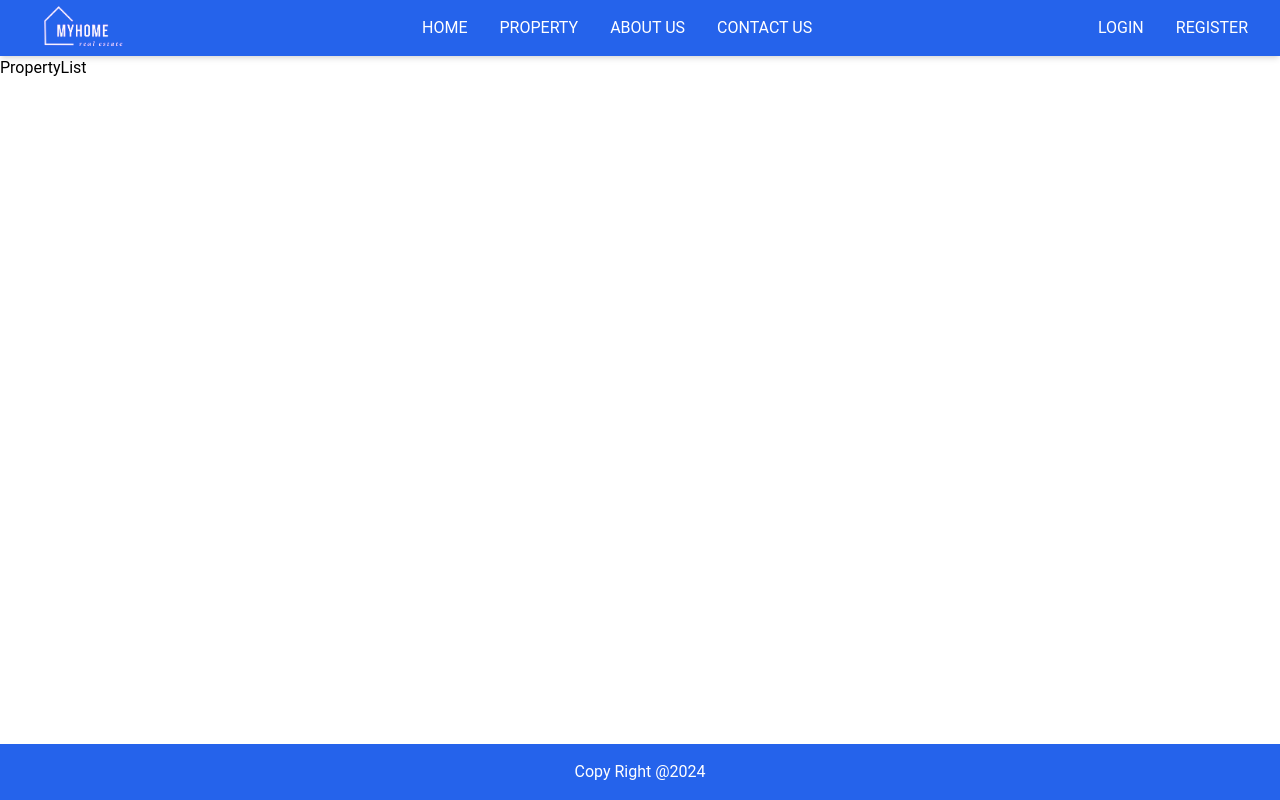
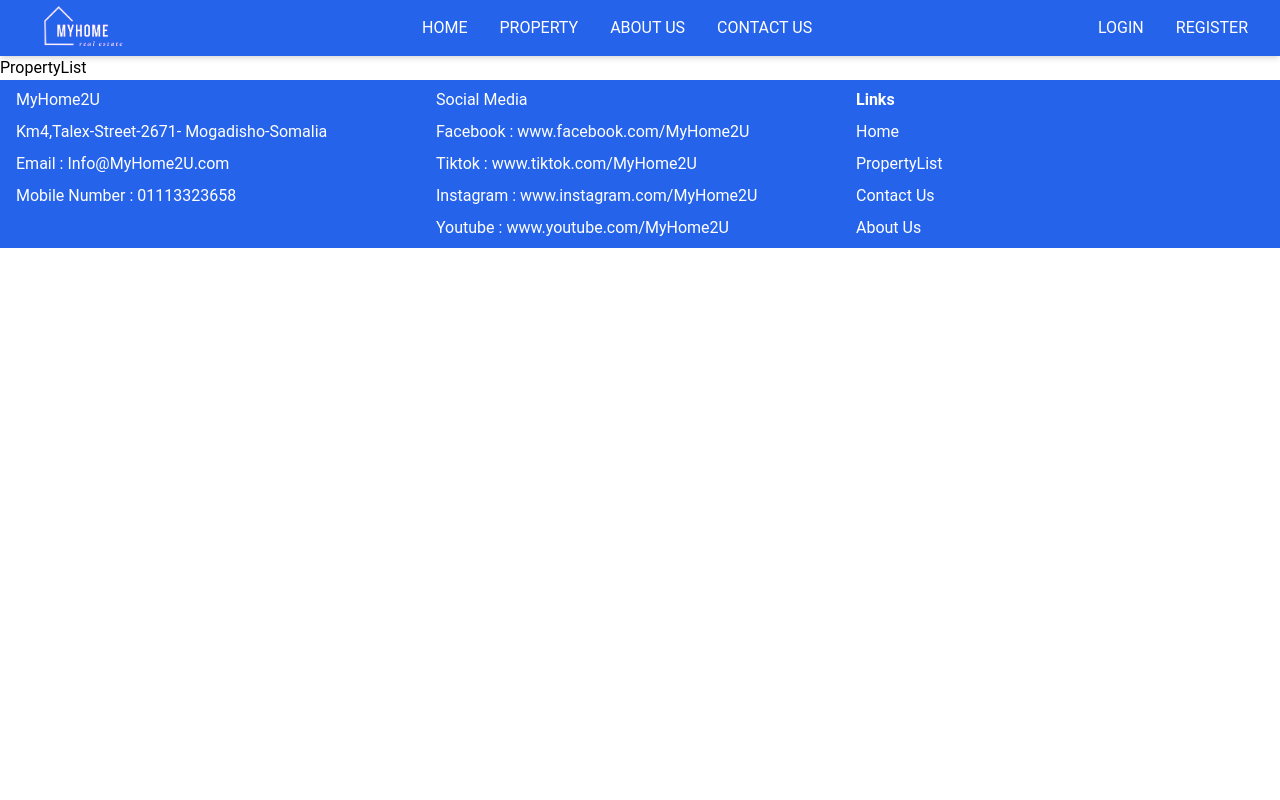
Before and after one commit to Nucmaan/statefrontend, a React (Create React App) app: page /Property in a window 1280 px wide. Built offline with nearby package versions, Linux system fonts and the light colour scheme.

Commit message:
one footer
one footer

```diff
--- a/src/App.js
+++ b/src/App.js
@@ -12,6 +12,7 @@ export default function App() {
   return (
     <BrowserRouter>
       <Navbar />
+
       <Routes>
         <Route path="/" element={<Herro />} />
         <Route path="/login" element={<Login />} />
@@ -20,6 +21,7 @@ export default function App() {
         <Route path="/Contact" element={<ContactUs />} />
         <Route path="/Property" element={<PropertyList />} />
       </Routes>
+
       <Footer />
     </BrowserRouter>
   );
--- a/src/Components/Footer.js
+++ b/src/Components/Footer.js
@@ -1,11 +1,35 @@
-import React from 'react'
+import React from "react";
 
 function Footer() {
   return (
-    <div className='bg-blue-600 mt-5 p-4 text-center text-white fixed bottom-0 w-full '>
-      Copy Right @2024
+    <div className="mx-auto px-4 bg-blue-600  text-white   bottom-0 left-0 right-0  w-full">
+      <div className="grid grid-cols-1 md:grid-cols-3 gap-3 ">
+        <div>
+          <h1 className="mb-2 pt-2">MyHome2U</h1>
+
+          <p className="mb-2">Km4,Talex-Street-2671- Mogadisho-Somalia</p>
+          <p className="mb-2">Email : Info@MyHome2U.com</p>
+          <p className="mb-2">Mobile Number : 01113323658</p>
+        </div>
+
+        <div>
+          <h1 className="mb-2 pt-2">Social Media </h1>
+          <p className="mb-2">Facebook : www.facebook.com/MyHome2U</p>
+          <p className="mb-2">Tiktok : www.tiktok.com/MyHome2U</p>
+          <p className="mb-2">Instagram : www.instagram.com/MyHome2U</p>
+          <p className="mb-2">Youtube : www.youtube.com/MyHome2U</p>
+        </div>
+
+        <div className="">
+          <h1 className="mb-2 font-bold pt-2">Links</h1>
+          <p className="mb-2 ">Home</p>
+          <p className="mb-2 ">PropertyList</p>
+          <p className="mb-2 ">Contact Us</p>
+          <p className="mb-2 ">About Us</p>
+        </div>
+      </div>
     </div>
-  )
+  );
 }
 
-export default Footer
+export default Footer;
```
